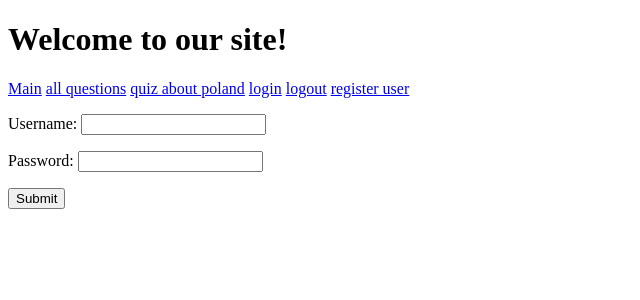
After one commit to piatekkrzysztof/quiz-p, a Django app: page /login/ in a window 1280 px wide. The commit adds this page. Shown: the top 300 px of the page, without its empty margins (0-640 px from the left). Run offline with Django 4.2, Linux system fonts and the light colour scheme.

Commit message:
Login,Logout and register view, result added to user who get it

```diff
--- a/quiz/quiz/settings.py
+++ b/quiz/quiz/settings.py
@@ -38,6 +38,8 @@ INSTALLED_APPS = [
     'django.contrib.messages',
     'django.contrib.staticfiles',
     'quizp',
+    'django_matplotlib',
+
 ]
 
 MIDDLEWARE = [
--- a/quiz/quiz/urls.py
+++ b/quiz/quiz/urls.py
@@ -23,4 +23,8 @@ urlpatterns = [
     path('', views.main),
     path('allquestions/', views.show_questions),
     path('quiz/<int:category_id>', views.QuizView.as_view()),
+    path('login/', views.LoginView.as_view()),
+    path('logout/', views.LogoutView.as_view()),
+    path('register/', views.RegisterUserView.as_view()),
+
 ]
--- a/quiz/quizp/forms.py
+++ b/quiz/quizp/forms.py
@@ -0,0 +1,31 @@
+from django import forms
+from django.contrib.auth.models import User
+from django.core.exceptions import ValidationError
+
+from quizp.models import *
+
+class LoginUserForm(forms.Form):
+    username = forms.CharField()
+    password = forms.CharField(widget=forms.PasswordInput)
+
+class UserCreateForm(forms.Form):
+    username = forms.CharField()
+    password = forms.CharField(widget=forms.PasswordInput)
+    password2 = forms.CharField(widget=forms.PasswordInput)
+    first_name = forms.CharField()
+    last_name = forms.CharField()
+    email=forms.EmailField()
+
+    def clean(self):
+        cleaned_data = super().clean()
+        password = cleaned_data.get('password')
+        password2 = cleaned_data.get('password2')
+        if password != password2:
+            raise ValidationError("Different passwords!")
+
+    def clean_login(self):
+        user_name = self.cleaned_data.get('login')
+        user = User.objects.filter(username=user_name)
+        if user:
+            raise ValidationError("Username already taken!")
+        return user_name
--- a/quiz/quizp/views.py
+++ b/quiz/quizp/views.py
@@ -1,11 +1,12 @@
 import random
 
+from django.contrib.auth import login, logout
 from django.http import HttpResponse
-from django.shortcuts import render
+from django.shortcuts import render, redirect
 from django.views import View
 
 from quizp.models import *
-
+from quizp.forms import *
 
 def main(request):
     return render(request,'main.html')
@@ -14,6 +15,53 @@ def show_questions(request):
     questions = Question.objects.all()
     points = 0
     return render(request,'allquestions.html', context={'questions':questions, 'points':points})
+
+class RegisterUserView(View):
+    def get(self, request):
+        form = UserCreateForm()
+        return render(request, 'register_user.html', context={'form': form})
+
+    def post(self, request):
+        form = UserCreateForm(request.POST)
+
+        if form.is_valid():
+            data = form.cleaned_data
+
+            User.objects.create(username=data.get('username'), password=data.get('password'),
+                                first_name=data.get('first_name'), last_name=data.get('last_name'),
+                                email=data.get('email'))
+
+            msg = 'użytkownik zarejestrowany pomyslnie!'
+            return render(request, 'main.html', {'msg': msg})
+        else:
+            return render(request, 'register_user.html', context={'form': form})
+class LoginView(View):
+    def get(self, request):
+        form = LoginUserForm()
+        return render(request, 'login.html',context={'form':form})
+
+    def post(self, request):
+        form = LoginUserForm(request.POST)
+
+        if form.is_valid():
+            data = form.cleaned_data
+
+            username = data.get('username')
+            password = data.get('password')
+
+            user = User.objects.get(username=username, password=password)
+            login(request, user)
+            msg = f"zalogowano użytkownika {user}"
+            return render(request, 'main.html', {'msg': msg})
+        else:
+            msg = 'bledne dane'
+            return render(request, 'login.html', context={'form': form, 'msg': msg})
+
+class LogoutView(View):
+    def get(self, request):
+        logout(request)
+        msg = "wylogowano użytkownika"
+        return render(request, 'main.html', {'msg': msg})
 
 class QuizView(View):
     def get(self,request,category_id):
@@ -30,6 +78,13 @@ class QuizView(View):
             if question.correct== answer:
                 request.session['score'] += 1
 
-        score = request.session['score']
-        Result.objects.create(amount=score, category_id=category_id)
-        return HttpResponse(score)
+        if request.user.is_authenticated:
+            score = request.session['score']
+            Result.objects.create(amount=score, category_id=category_id, user_id=request.user.id)
+            user_results=Result.objects.filter(user_id=request.user.id)
+            return render(request,'result.html', context={'score':score, 'user_results':user_results})
+        else:
+            score = request.session['score']
+            Result.objects.create(amount=score, category_id=category_id)
+            user_results = "Register to see your other results"
+            return render(request, 'result.html', context={'score': score,'user_results':user_results})
--- /dev/null
+++ b/quiz/templates/login.html
@@ -0,0 +1,8 @@
+{% extends 'main.html' %}
+{% block content %}
+    <form method="POST">{% csrf_token %}
+
+        {{ form.as_p }}
+    <input type="submit">
+    </form>
+{% endblock %}
--- a/quiz/templates/main.html
+++ b/quiz/templates/main.html
@@ -6,6 +6,15 @@
 </head>
 <body>
 <h1>Welcome to our site!</h1>
+<a href="/">Main</a>
+<a href="/allquestions">all questions</a>
+<a href="/quiz/1">quiz about poland</a>
+<a href="/login/">login</a>
+<a href="/logout/">logout</a>
+<a href="/register/">register user</a>
+
+
+{{ msg }}
 {% block content %}
 {% endblock %}
 </body>
```
Also changed, not shown: quiz/templates/register_user.html (added, +8 -0 lines), quiz/templates/result.html (added, +10 -0 lines).
